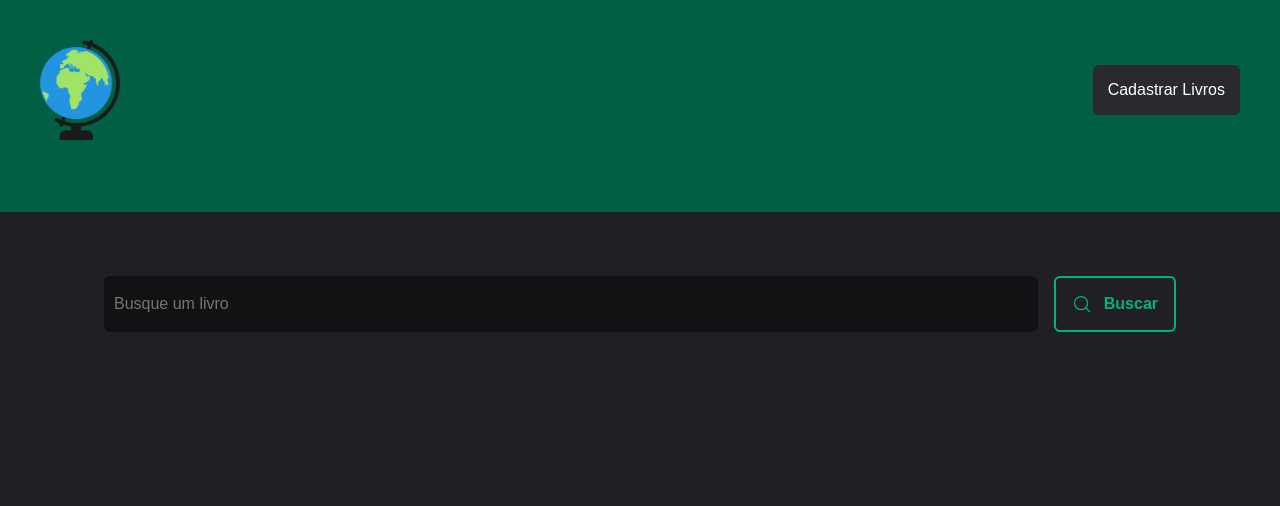
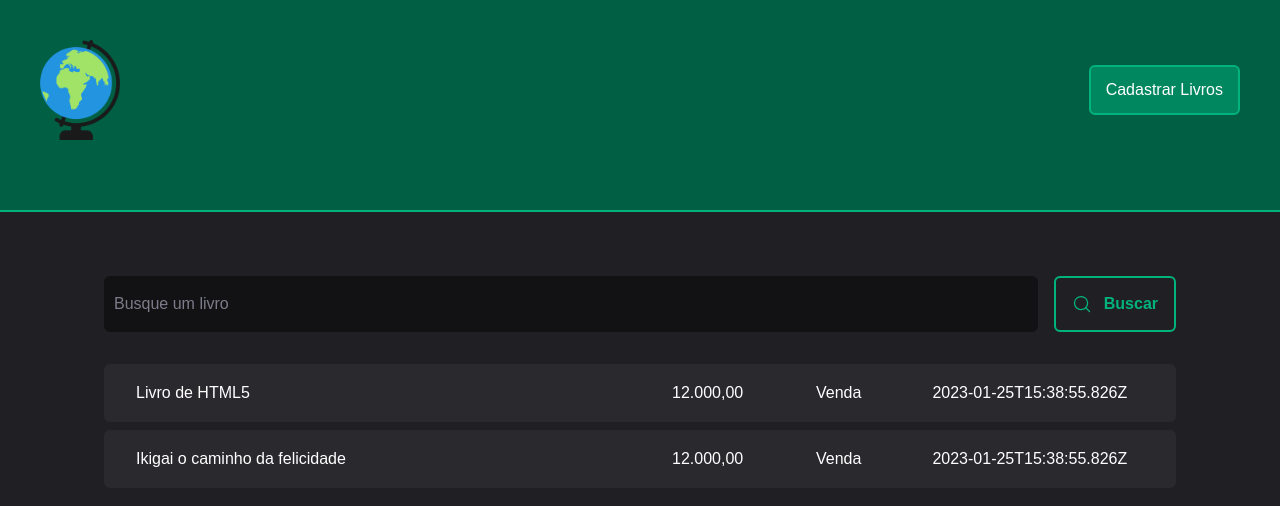
Before and after one commit to giovannirp/bookstore, a React (Vite) app in the folder boockStore/: page / in a window 1280 px wide. Shown: the top 506 px of the page. Built offline with nearby package versions, Linux system fonts and the light colour scheme.

Commit message:
fix: finalizando layout de tabela

```diff
--- a/boockStore/src/components/Header/styles.ts
+++ b/boockStore/src/components/Header/styles.ts
@@ -4,6 +4,8 @@ export const ContainerHeader = styled.header`
   background: ${(props) => props.theme["green-700"]};
   padding: 2.5rem 0 7.6rem;
   height: 212px;
+  border-bottom: 2px solid ${props => props.theme["green-300"]};
+
 `
 
 export const ContentHeader = styled.div`
@@ -17,7 +19,9 @@ export const ContentHeader = styled.div`
 `
 
 export const ButtonRegistration = styled.div`
-  background: ${(props => props.theme["gray-700"])};
+  background: ${(props => props.theme["green-500"])};
+  border: 2px solid ${props => props.theme["green-300"]};
+
   color: ${(props) => props.theme.white};
   border-radius: 6px;
   max-width: 152px;
@@ -27,6 +31,7 @@ export const ButtonRegistration = styled.div`
   align-items: center;
   justify-content: center;
   transition: background-color 0.5s;
+
   cursor: pointer;
 
   &:hover {
--- a/boockStore/src/pages/Main/Main.tsx
+++ b/boockStore/src/pages/Main/Main.tsx
@@ -1,6 +1,6 @@
 import { Header } from "../../components/Header";
 import { Search } from "./components/Search";
-import { MainContainer } from "./styles";
+import { MainContainer, TableMain } from "./styles";
 
 export function Main() {
   return (
@@ -8,6 +8,23 @@ export function Main() {
       <Header />
       <MainContainer>
         <Search />
+
+        <TableMain>
+          <tbody>
+            <tr>
+              <td width="50%">Livro de HTML5</td>
+              <td>12.000,00</td>
+              <td>Venda</td>
+              <td>2023-01-25T15:38:55.826Z</td>
+            </tr>
+            <tr>
+              <td width="50%">Ikigai o caminho da felicidade</td>
+              <td>12.000,00</td>
+              <td>Venda</td>
+              <td>2023-01-25T15:38:55.826Z</td>
+            </tr>
+          </tbody>
+        </TableMain>
       </MainContainer>
     </div>
   )
--- a/boockStore/src/pages/Main/components/Search/styles.ts
+++ b/boockStore/src/pages/Main/components/Search/styles.ts
@@ -13,6 +13,10 @@ export const SearchForm = styled.form`
     border-radius: 6px;
     padding-left: 10px;
     border: 0;
+
+    &::placeholder {
+      color: ${props => props.theme["gray-500"]}
+    }
   }
 
   button {
--- a/boockStore/src/pages/Main/styles.ts
+++ b/boockStore/src/pages/Main/styles.ts
@@ -6,3 +6,26 @@ export const MainContainer = styled.main`
   margin: 4rem auto 0;
   padding: 0 1.5rem;
 `
+
+export const TableMain = styled.table`
+  width: 100%;
+  border-collapse: separate;
+  border-spacing: 0 0.5rem;
+  margin-top: 1.5rem;
+
+  td {
+    padding: 1.25rem 2rem;
+    background: ${props => props.theme["gray-700"]};
+
+    &:first-child {
+      border-bottom-left-radius: 6px;
+      border-top-left-radius: 6px;
+    }
+
+
+    &:last-child {
+      border-bottom-right-radius: 6px;
+      border-top-right-radius: 6px;
+    }
+  }
+`
```
